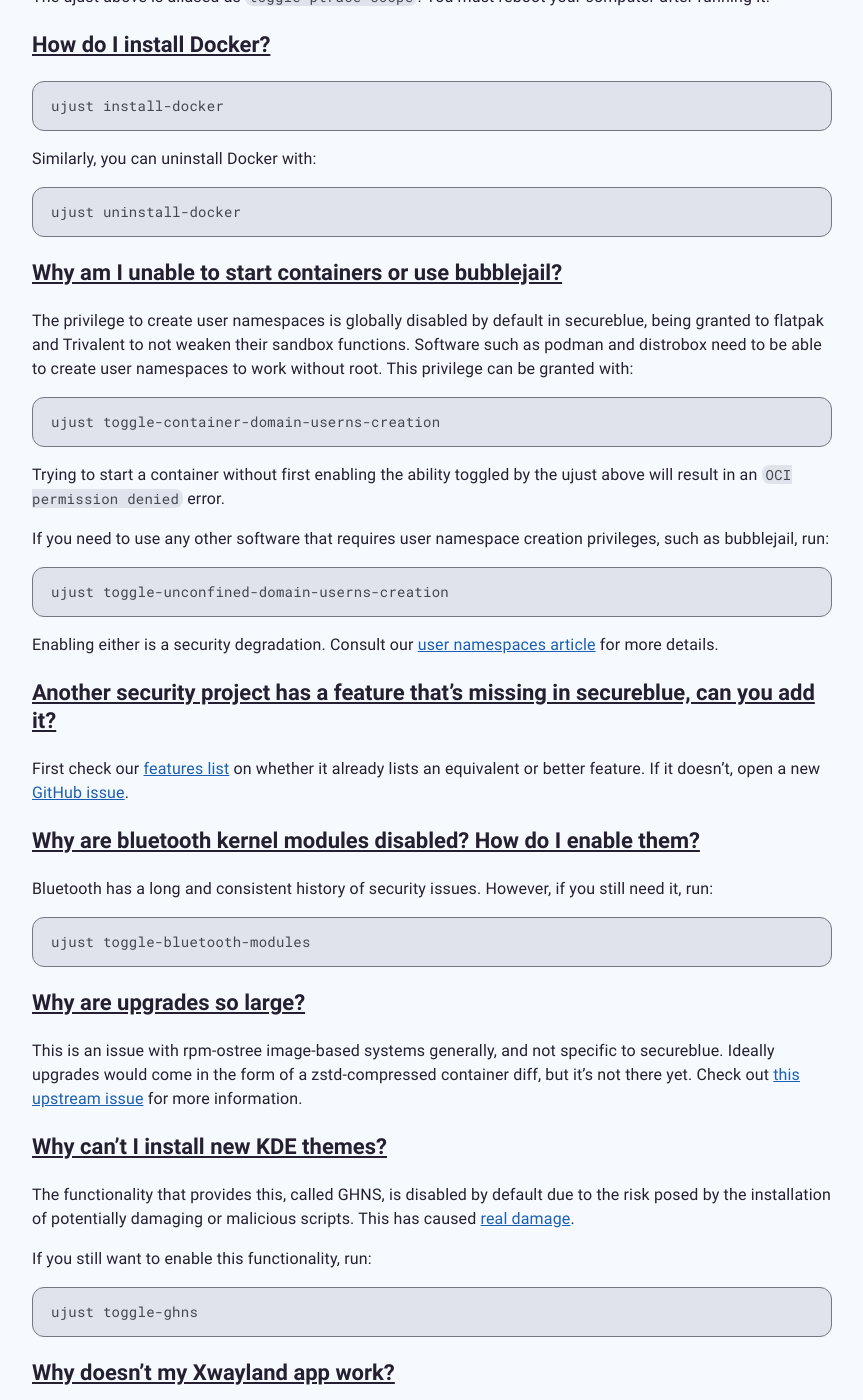
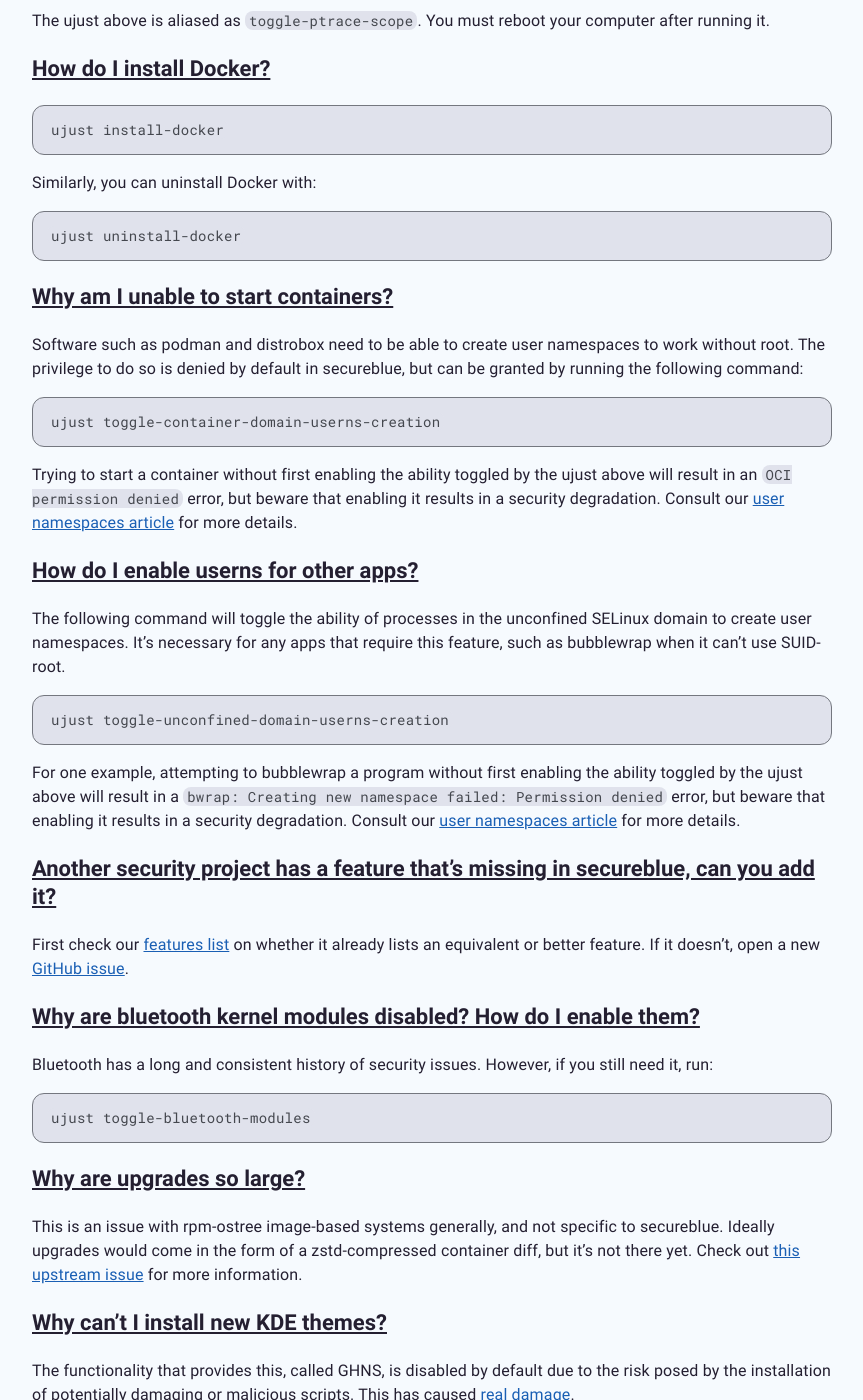
Before and after one commit to secureblue/secureblue.github.io, a Jekyll site: the page built from content/FAQ.md, in a window 1280 px wide and 1400 px high, scrolled down 2408 px. Shown: the whole window, without its empty margins (208-1071 px from the left). Built offline with Jekyll 4.4.1, drawn with Linux system fonts in a browser that asks for light colours; some of the changed text lies outside the part shown.

Commit message:
docs: split entries

````diff
--- a/content/FAQ.md
+++ b/content/FAQ.md
@@ -19,7 +19,8 @@
 - [How do I install Steam?](#steam)
 - [How can I enable anticheat support?](#anticheat)
 - [How do I install Docker?](#docker)
-- [Why am I unable to start containers or use bubblejail?](#userns)
+- [Why am I unable to start containers?](#container-userns)
+- [How do I enable userns for other apps?](#unconfined-userns)
 - [Another security project has a feature that's missing in secureblue, can you add it?](#feature-request)
 - [Why are bluetooth kernel modules disabled? How do I enable them?](#bluetooth)
 - [Why are upgrades so large?](#upgrade-size)
@@ -78,7 +79,6 @@
 
 You can add the unfiltered Flathub repo with `ujust enable-flatpak-unfiltered`.
 
-
 ### [How do I install Steam?](#steam)
 {: #steam}
 
@@ -112,24 +112,27 @@
 ujust uninstall-docker
 ```
 
-### [Why am I unable to start containers or use bubblejail?](#userns)
-{: #userns}
+### [Why am I unable to start containers?](#container-userns)
+{: #container-userns}
 
-The privilege to create user namespaces is globally disabled by default in secureblue, being granted to flatpak and Trivalent to not weaken their sandbox functions. Software such as podman and distrobox need to be able to create user namespaces to work without root. This privilege can be granted with:
+Software such as podman and distrobox need to be able to create user namespaces to work without root. The privilege to do so is denied by default in secureblue, but can be granted by running the following command:
 
 ```
 ujust toggle-container-domain-userns-creation
 ```
 
-Trying to start a container without first enabling the ability toggled by the ujust above will result in an `OCI permission denied` error.
+Trying to start a container without first enabling the ability toggled by the ujust above will result in an `OCI permission denied` error, but beware that enabling it results in a security degradation. Consult our [user namespaces article](/userns) for more details.
 
-If you need to use any other software that requires user namespace creation privileges, such as bubblejail, run:
+### [How do I enable userns for other apps?](#unconfined-userns)
+{: #unconfined-userns}
+
+The following command will toggle the ability of processes in the unconfined SELinux domain to create user namespaces. It's necessary for any apps that require this feature, such as bubblewrap when it can't use SUID-root.
 
 ```
 ujust toggle-unconfined-domain-userns-creation
 ```
 
-Enabling either is a security degradation. Consult our [user namespaces article](/userns) for more details.
+For one example, attempting to bubblewrap a program without first enabling the ability toggled by the ujust above will result in a `bwrap: Creating new namespace failed: Permission denied` error, but beware that enabling it results in a security degradation. Consult our [user namespaces article](/userns) for more details.
 
 ### [Another security project has a feature that's missing in secureblue, can you add it?](#feature-request)
 {: #feature-request}
````
